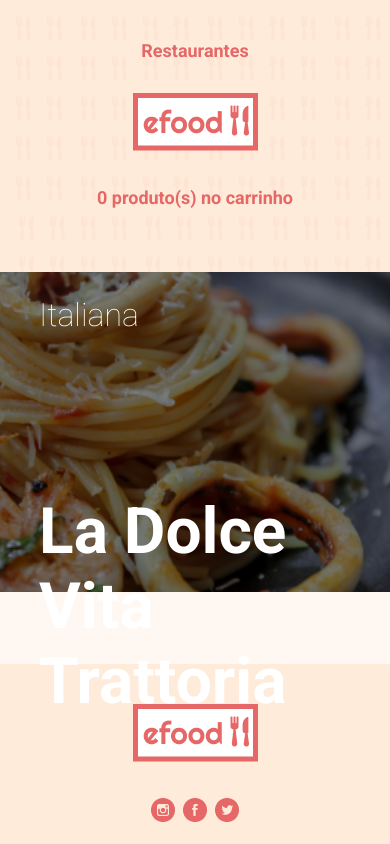
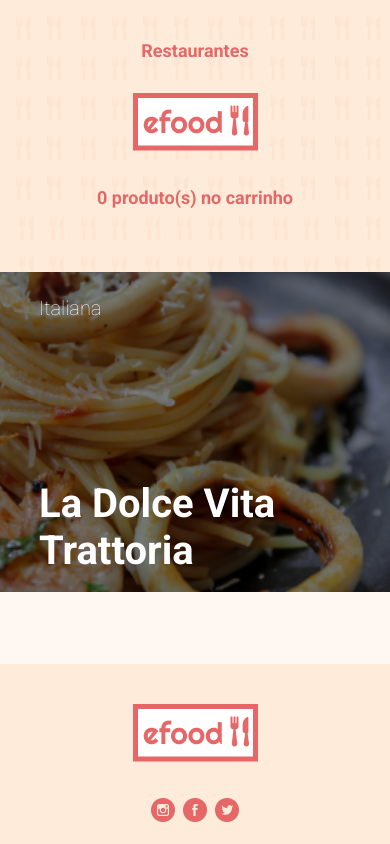
Before and after one commit to isabelaramoss/efood, a React (Create React App) app: page /restaurantes in a window 390 px wide. Shown: the top 844 px of the page. Built offline with nearby package versions, Linux system fonts and the light colour scheme.

Commit message:
feat: ajuste na responsividade do componente Banner.

```diff
--- a/src/components/Banner/style.ts
+++ b/src/components/Banner/style.ts
@@ -1,5 +1,5 @@
 import styled from 'styled-components'
-import { colors } from '../../styles'
+import { breakpoints, colors } from '../../styles'
 import bannerImg from '../../assets/pasta.png'
 
 export const BannerContainer = styled.div`
@@ -33,6 +33,10 @@ export const Content = styled.div`
   font-size: 32px;
   color: ${colors.white};
 
+  @media (max-width: ${breakpoints.mobile}) {
+    font-size: 20px;
+  }
+
   h1,
   span {
     z-index: 1;
```
